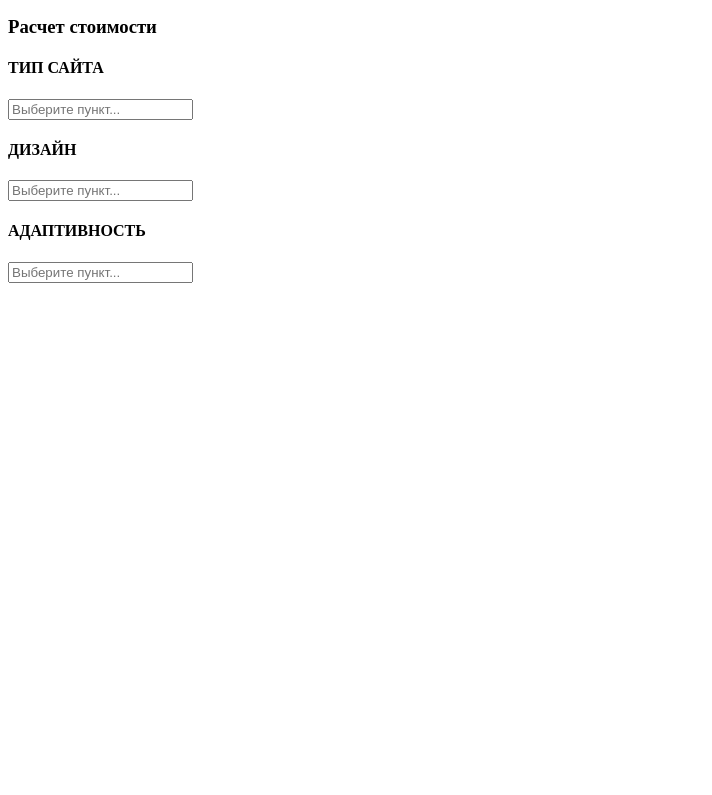
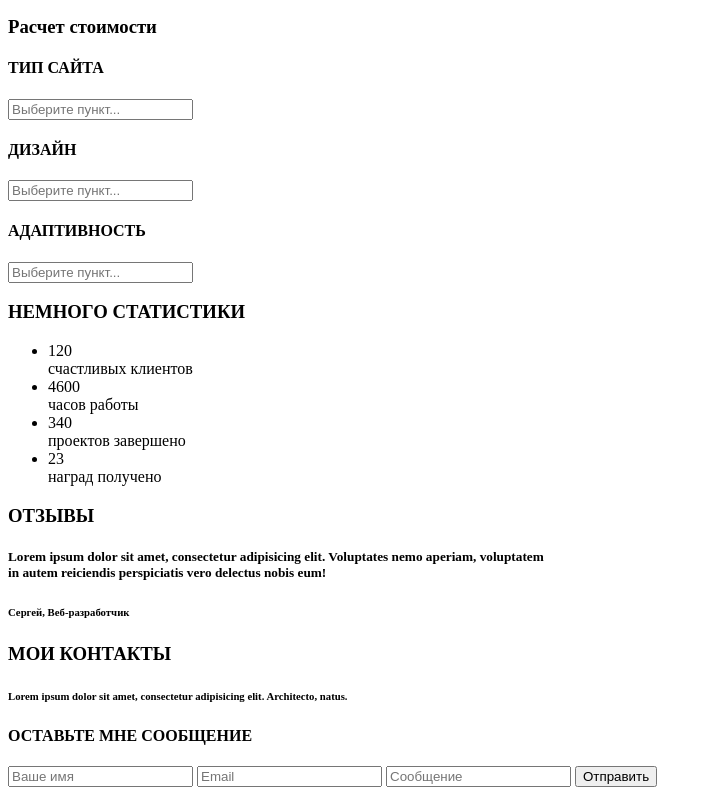
Before and after one commit to sergeychshelkanov/sergeychshelkanov.github.io, a plain HTML site: page src/index.html in a window 1280 px wide. Shown: the part 2107-2902 px from the top of the page, without its empty margins (0-712 px from the left). Before the commit the page ends 2398 px from the top, so only its background shows below. Drawn offline with Linux system fonts and the light colour scheme.

Commit message:
обновил src файл

```diff
--- a/src/index.html
+++ b/src/index.html
@@ -85,11 +85,47 @@
         <input type="text2" name="text_input2" value="" placeholder="Выберите пункт...">
      </form>
 
+    </div></div>
 
+    <div class="main"><div class="tittle_container">
+        <h3>НЕМНОГО СТАТИСТИКИ</h3>
+        <div><ul>
+            <li>120 <br>счастливых клиентов</li>
+            <li>4600 <br>часов работы</li>
+            <li>340 <br>проектов завершено</li>
+            <li>23 <br>наград получено</li>
+        </ul>
 
+        </div>
+    </div>
+    </div>
+
+    <div class="main"><div class="tittle_container">
+        <h3>ОТЗЫВЫ</h3>
+        <h5>Lorem ipsum dolor sit amet, consectetur adipisicing elit. Voluptates nemo aperiam, voluptatem <br>in autem reiciendis perspiciatis vero delectus nobis eum!</h5>
+
+        <h6>Сергей, Веб-разработчик</h6>
     </div>
 
     </div>
 
+   <footer>
+       <h3>МОИ КОНТАКТЫ</h3>
+
+       <H6>Lorem ipsum dolor sit amet, consectetur adipisicing elit. Architecto, natus.</H6>
+
+       <h4>ОСТАВЬТЕ МНЕ СООБЩЕНИЕ</h4>
+
+     <div class="main"><div class="tittle_container">
+
+         <form action="a">
+             <input type="text" name="text_input" value="" placeholder="Ваше имя">
+             <input type="text" name="text_input" value="" placeholder="Email">
+             <input type="text" name="text_input" value="" placeholder="Сообщение">
+
+             <input type="submit" value="Отправить">
+         </form>
+     </div></div>
+   </footer>
 </body>
 </html>
```
